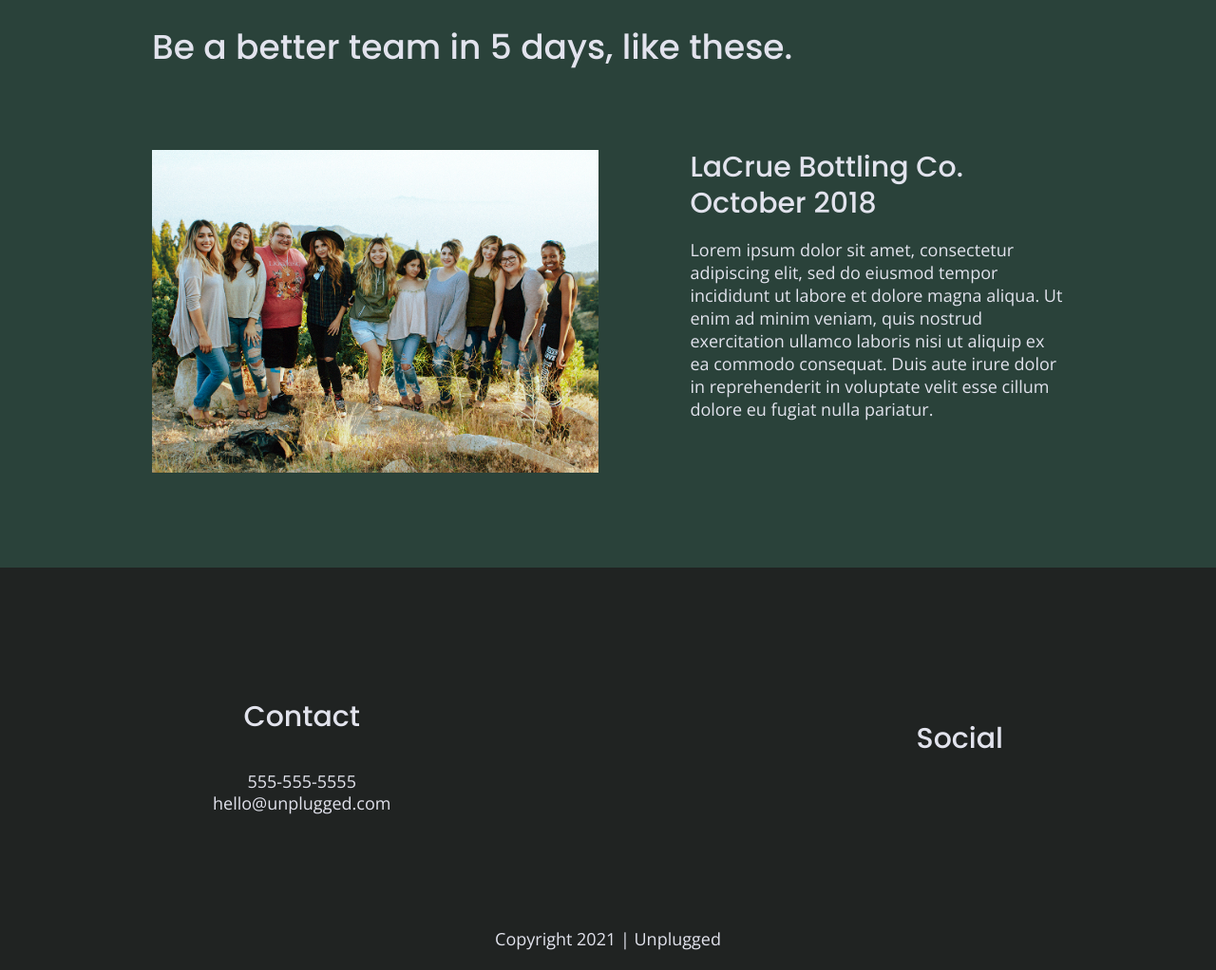
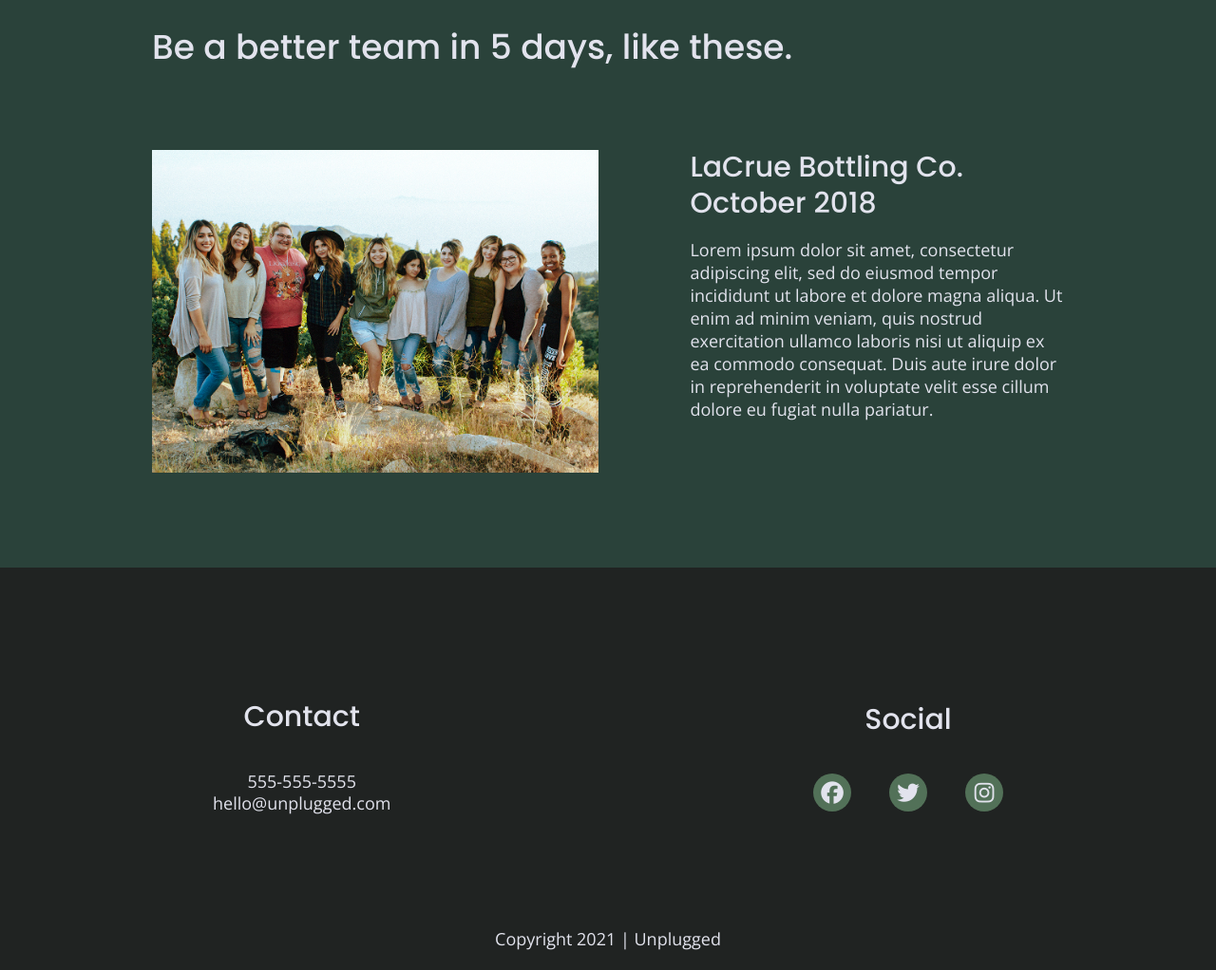
Before and after one commit to flo1244/Unplugged, a website built with Parcel: page index.html in a window 1280 px wide. Shown: the part 2142-3164 px from the top of the page at 95% size. Built offline with nearby package versions, Linux system fonts and the light colour scheme.

Commit message:
Social icons

```diff
--- a/css/main.css
+++ b/css/main.css
@@ -231,9 +231,17 @@ footer .social-icons {
 }
 
 footer .social-icons p {
+	background-color: #527158;
+	border-radius:50%;
+	width: 40px;
+	height: 40px;
 	display: flex;
 	justify-content: center;
 	align-items: center;
+}
+
+footer .social-icons p i {
+	font-size: 1.3125em;
 }
 
 footer .copyright {
@@ -650,6 +658,11 @@ input[type=button] {
 		line-height: 1.285;
 	}
 
+	footer .social-icons {
+    	width: 12.5em;
+    	justify-content: space-between;
+  }
+
 	footer .copyright {
 		width: 100%;
 	}
--- a/index.html
+++ b/index.html
@@ -18,7 +18,7 @@
 
   <link rel="stylesheet" href="css/normalize.css">
   <link rel="stylesheet" href="css/main.css">
-  <script src="https://kit.fontawesome.com/292d3fc86e.js" crossorigin="anonymous"></script>
+  <script src="https://kit.fontawesome.com/292d3fc86e.js" crossorigin="anonymous"></script> <!-- font awesome icons --!>
   <meta name="theme-color" content="#fafafa">
 <!-- Google Fonts -->
 	<link href="https://fonts.googleapis.com/css?family=Open+Sans:400,700|Poppins:500,700" rel="stylesheet">
@@ -139,9 +139,9 @@
 				<div class="social">
 					<h4>Social</h4>
 					<div class="social-icons">
-						<p><a href="https://www.facebook.com" target="_blank"></a></p>
-						<p><a href="https://twitter.com/Skillcrush" target="_blank"></a></p>
-            			<p><a href="https://www.instagram.com/skillcrush/" target="_blank"></a></p>
+						<p><a href="https://www.facebook.com" target="_blank"></a><i class="fab fa-facebook"></i></p>
+						<p><a href="https://twitter.com/Skillcrush" target="_blank"></a><i class="fab fa-twitter"></i></p>
+            			<p><a href="https://www.instagram.com/skillcrush/" target="_blank"></a><i class="fab fa-instagram"></i></p>
 					</div>
 				</div>
 			</div> <!-- footer content ends -->
```
Also changed, not shown: about/index.html (+6 -5 lines), faq/index.html (+6 -4 lines).
